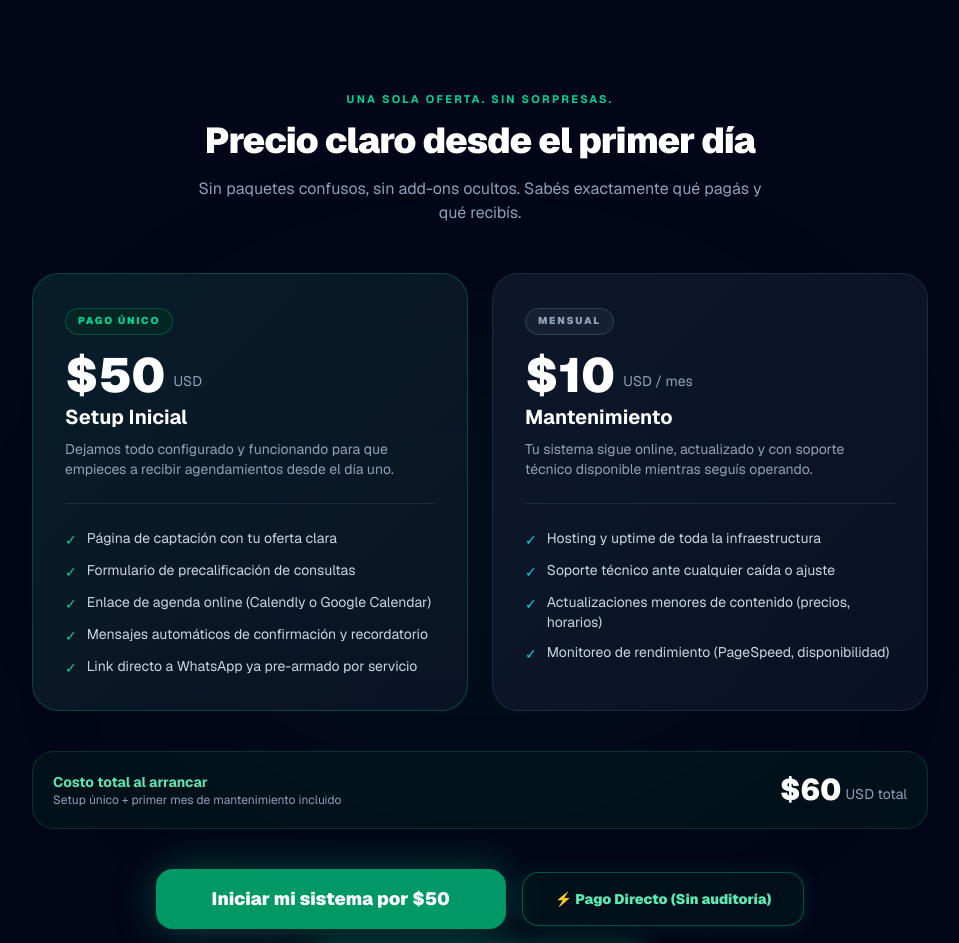
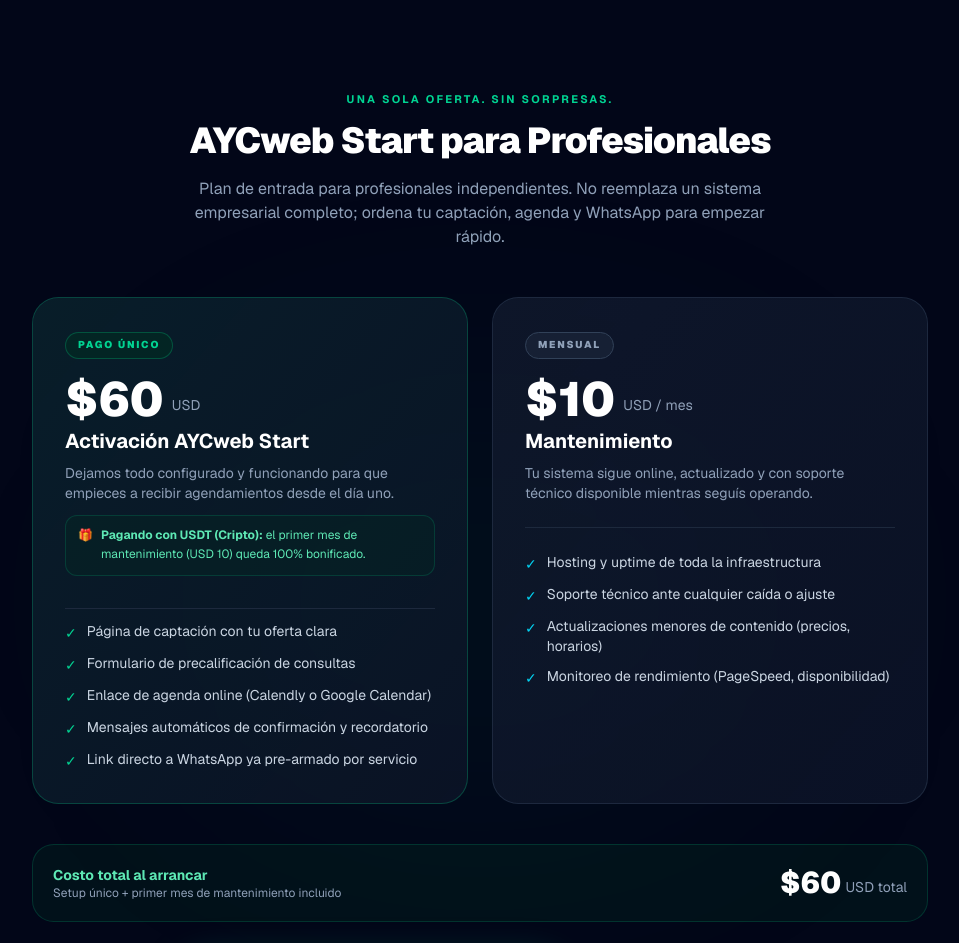
Before and after one commit to oscaramarilla/aycweb, a Next.js app: page /empresas/profesionales in a window 1280 px wide. Shown: the part 1480-2423 px from the top of the page, without its empty margins (160-1119 px from the left). Built offline with nearby package versions, Linux system fonts and the light colour scheme.

Commit message:
refactor(home): limpiar CTAs del hero para centralizar el embudo B2B en diagnostico y motor en vivo

```diff
--- a/app/[lang]/(marketing)/empresas/page.tsx
+++ b/app/[lang]/(marketing)/empresas/page.tsx
@@ -104,6 +104,11 @@ const PLANES = [
   },
 ] as const;
 
+const PLANES_ONBOARDING = [
+  { nombre: "Onboarding Starter — 20% inicial", precio: "$180" },
+  { nombre: "Onboarding Sistema Empresa — 20% inicial", precio: "$360" },
+];
+
 const SECTORES = [
   { icon: "🏭", nombre: "Manufactureras", desc: "Cotizadores con cálculo de materia prima y márgenes" },
   { icon: "🏥", nombre: "Clínicas y Hospitales", desc: "Agendas, presupuestos médicos y derivaciones" },
@@ -155,7 +160,7 @@ export default function ProductosPage({ params }: { params?: { lang?: string } }
               rel="noopener noreferrer"
               className="w-full sm:w-auto bg-blue-600 hover:bg-blue-500 text-white font-black py-4 px-10 rounded-xl transition-all shadow-[0_0_30px_rgba(37,99,235,0.4)] active:scale-95"
             >
-              Diagnóstico gratuito
+              Diagnosticar mi operación
             </a>
             <Link
               href="/es/motor/demo"
@@ -172,15 +177,6 @@ export default function ProductosPage({ params }: { params?: { lang?: string } }
             </Link>
           </div>
 
-          {/* Pago directo — alternativa sin auditoría */}
-          <div className="flex justify-center mt-4">
-            <CheckoutForm
-              planes={PLANES.map((p) => ({ nombre: p.nombre, precio: p.precio }))}
-              colorScheme="blue"
-              triggerLabel="⚡ Pago Directo (Sin auditoría)"
-            />
-          </div>
-          <p className="text-xs text-slate-600 mt-2">Pagás en USDT y desplegamos al instante.</p>
         </div>
       </section>
 
@@ -310,20 +306,36 @@ export default function ProductosPage({ params }: { params?: { lang?: string } }
                     {plan.cta}
                   </a>
 
-                  {/* Pago directo solo para planes con precio fijo */}
-                  {plan.precio !== "Cotización" && (
-                    <div className="mt-2 w-full">
-                      <CheckoutForm
-                        planes={[{ nombre: plan.nombre, precio: plan.precio }]}
-                        colorScheme="blue"
-                        triggerLabel="⚡ Pago Directo"
-                        fullWidth
-                      />
-                    </div>
-                  )}
                 </article>
               );
             })}
+          </div>
+
+          {/* Modelo de implementación por etapas */}
+          <div className="mt-10 max-w-3xl mx-auto rounded-2xl border border-blue-500/20 bg-blue-950/10 p-6">
+            <p className="text-[11px] font-black uppercase tracking-widest text-blue-400 mb-1">Modelo de implementación por etapas</p>
+            <p className="text-[12px] text-slate-500 mb-5">Así distribuimos el compromiso económico a lo largo del proyecto.</p>
+            <div className="grid grid-cols-1 sm:grid-cols-2 gap-3 mb-6">
+              {[
+                { num: "01", pct: "20%", desc: "Para iniciar onboarding y diagnóstico operativo." },
+                { num: "02", pct: "30%", desc: "Contra primer avance funcional (prototipo navegable)." },
+                { num: "03", pct: "20%", desc: "Luego del sprint de ajustes (dentro del alcance acordado)." },
+                { num: "04", pct: "30%", desc: "Contra entrega final y puesta en producción." },
+              ].map((e) => (
+                <div key={e.num} className="flex items-start gap-3 rounded-xl border border-slate-800 bg-slate-950/50 p-3">
+                  <span className="text-blue-400 font-black text-xs mt-0.5 w-4 flex-shrink-0">{e.num}</span>
+                  <p className="text-[12px] text-slate-300 leading-snug"><strong className="text-white">{e.pct}</strong> {e.desc}</p>
+                </div>
+              ))}
+            </div>
+            <div className="text-center">
+              <CheckoutForm
+                planes={PLANES_ONBOARDING}
+                colorScheme="blue"
+                triggerLabel="⚡ Iniciar con 20% — Onboarding y Diagnóstico"
+              />
+              <p className="text-[11px] text-slate-600 mt-2">Primer paso del proyecto: diagnóstico operativo sin compromiso de continuar.</p>
+            </div>
           </div>
 
           {/* Mantenimiento */}
@@ -387,9 +399,9 @@ export default function ProductosPage({ params }: { params?: { lang?: string } }
               </p>
             </div>
             <div className="rounded-2xl border border-slate-800 bg-slate-900/40 p-5 text-center">
-              <div className="font-black text-white mb-2">30 días, 100%</div>
+              <div className="font-black text-white mb-2">Garantía Inteligente</div>
               <p className="text-[13px] text-slate-400 leading-relaxed">
-                Si no funciona, devolución total. Sin discusión.
+                Si el sistema no cumple el objetivo acordado en la primera etapa, cancelás sin pagar el resto. Devolución del 100% del pago inicial si determinamos inviabilidad técnica antes del desarrollo.
               </p>
             </div>
             <div className="rounded-2xl border border-slate-800 bg-slate-900/40 p-5 text-center">
@@ -425,11 +437,6 @@ export default function ProductosPage({ params }: { params?: { lang?: string } }
             >
               Agendar diagnóstico
             </a>
-            <CheckoutForm
-              planes={PLANES.map((p) => ({ nombre: p.nombre, precio: p.precio }))}
-              colorScheme="blue"
-              triggerLabel="⚡ Pago Directo (Sin auditoría)"
-            />
           </div>
           <div className="mt-4 flex justify-center">
             <Link
--- a/app/[lang]/(marketing)/profesionales/page.tsx
+++ b/app/[lang]/(marketing)/profesionales/page.tsx
@@ -5,8 +5,7 @@ import { CheckoutForm } from "@/components/checkout/CheckoutForm";
 
 // Planes disponibles para el checkout directo de profesionales
 const PLANES_PROF = [
-  { nombre: "Setup Inicial", precio: "$50" },
-  { nombre: "Setup + 1er mes (todo incluido)", precio: "$60" },
+  { nombre: "Activación AYCweb Start", precio: "$60" },
 ];
 
 export const metadata: Metadata = {
@@ -84,7 +83,7 @@ const INCLUYE_MANT = [
 
 export default function ProfesionalesPage({ params }: { params?: { lang?: string } }) {
   const ctaWa = buildWaLink(
-    "Hola Oscar, soy profesional independiente y quiero iniciar mi sistema automático de agenda por USD 50."
+    "Hola Oscar, soy profesional independiente y quiero activar AYCweb Start por USD 60."
   );
 
   return (
@@ -122,12 +121,12 @@ export default function ProfesionalesPage({ params }: { params?: { lang?: string
               rel="noopener noreferrer"
               className="inline-block bg-emerald-600 hover:bg-emerald-500 text-white font-black py-4 px-12 rounded-xl transition-all shadow-[0_0_30px_rgba(16,185,129,0.4)] active:scale-95 text-lg"
             >
-              Iniciar mi sistema por $50
+              Activar AYCweb Start — $60
             </a>
             <CheckoutForm
               planes={PLANES_PROF}
               colorScheme="emerald"
-              triggerLabel="⚡ Pago Directo (Sin auditoría)"
+              triggerLabel="⚡ Pagar con USDT"
             />
           </div>
           <p className="text-xs text-slate-600 mt-3">Pagás en USDT y desplegamos en 24 hs.</p>
@@ -169,10 +168,10 @@ export default function ProfesionalesPage({ params }: { params?: { lang?: string
             Una sola oferta. Sin sorpresas.
           </p>
           <h2 className="text-3xl md:text-4xl font-black text-white text-center mb-4 tracking-tight">
-            Precio claro desde el primer día
+            AYCweb Start para Profesionales
           </h2>
           <p className="text-slate-400 text-center text-base mb-12 max-w-xl mx-auto">
-            Sin paquetes confusos, sin add-ons ocultos. Sabés exactamente qué pagás y qué recibís.
+            Plan de entrada para profesionales independientes. No reemplaza un sistema empresarial completo; ordena tu captación, agenda y WhatsApp para empezar rápido.
           </p>
 
           {/* Tarjetas */}
@@ -187,13 +186,18 @@ export default function ProfesionalesPage({ params }: { params?: { lang?: string
                 </span>
 
                 <div className="flex items-end gap-2 mb-1">
-                  <span className="text-5xl font-black text-white">$50</span>
+                  <span className="text-5xl font-black text-white">$60</span>
                   <span className="text-slate-400 text-sm mb-2">USD</span>
                 </div>
-                <h3 className="text-xl font-bold text-white mb-2">Setup Inicial</h3>
-                <p className="text-slate-400 text-sm mb-6 border-b border-slate-800 pb-6">
+                <h3 className="text-xl font-bold text-white mb-2">Activación AYCweb Start</h3>
+                <p className="text-slate-400 text-sm mb-3">
                   Dejamos todo configurado y funcionando para que empieces a recibir agendamientos desde el día uno.
                 </p>
+                <div className="flex items-start gap-2 bg-emerald-950/30 border border-emerald-500/20 rounded-lg px-3 py-2.5 mb-4 text-[12px] text-emerald-300">
+                  <span className="flex-shrink-0">🎁</span>
+                  <p><strong>Pagando con USDT (Cripto):</strong> el primer mes de mantenimiento (USD 10) queda 100% bonificado.</p>
+                </div>
+                <div className="border-b border-slate-800 pb-4 mb-3" />
 
                 <ul className="space-y-2.5">
                   {INCLUYE_SETUP.map((item) => (
@@ -256,12 +260,12 @@ export default function ProfesionalesPage({ params }: { params?: { lang?: string
                 rel="noopener noreferrer"
                 className="inline-block bg-emerald-600 hover:bg-emerald-500 text-white font-black py-4 px-14 rounded-xl transition-all shadow-[0_0_40px_rgba(16,185,129,0.35)] active:scale-95 text-lg"
               >
-                Iniciar mi sistema por $50
+                Activar AYCweb Start — $60
               </a>
               <CheckoutForm
                 planes={PLANES_PROF}
                 colorScheme="emerald"
-                triggerLabel="⚡ Pago Directo (Sin auditoría)"
+                triggerLabel="⚡ Pagar con USDT"
               />
             </div>
             <div className="flex justify-center mb-4">
--- a/components/checkout/CheckoutForm.tsx
+++ b/components/checkout/CheckoutForm.tsx
@@ -115,7 +115,7 @@ const palette: Record<
 export function CheckoutForm({
   planes,
   colorScheme = "emerald",
-  triggerLabel = "⚡ Pago Directo (Sin auditoría)",
+  triggerLabel = "⚡ Pagar con USDT",
   fullWidth = false,
 }: CheckoutFormProps) {
   const c = palette[colorScheme];
```
Also changed, not shown: app/[lang]/(marketing)/page.tsx (+9 -25 lines).
